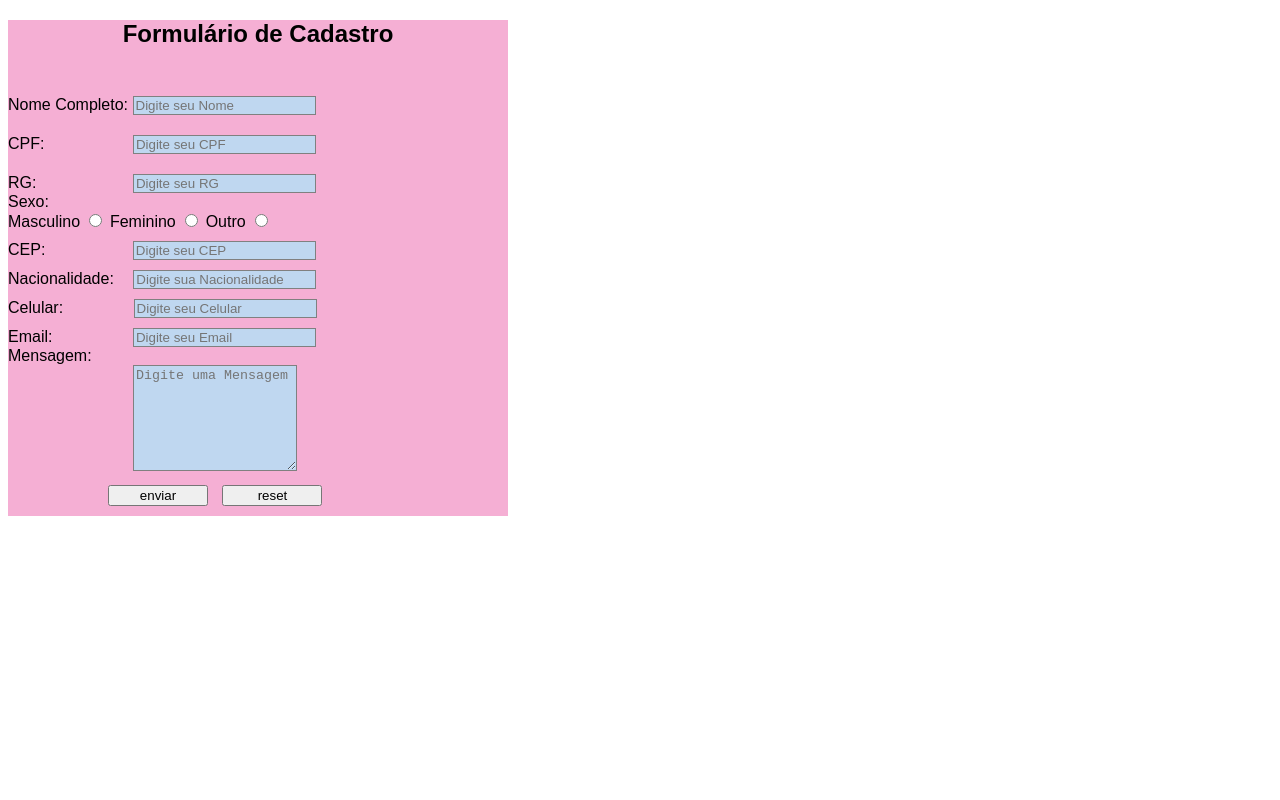
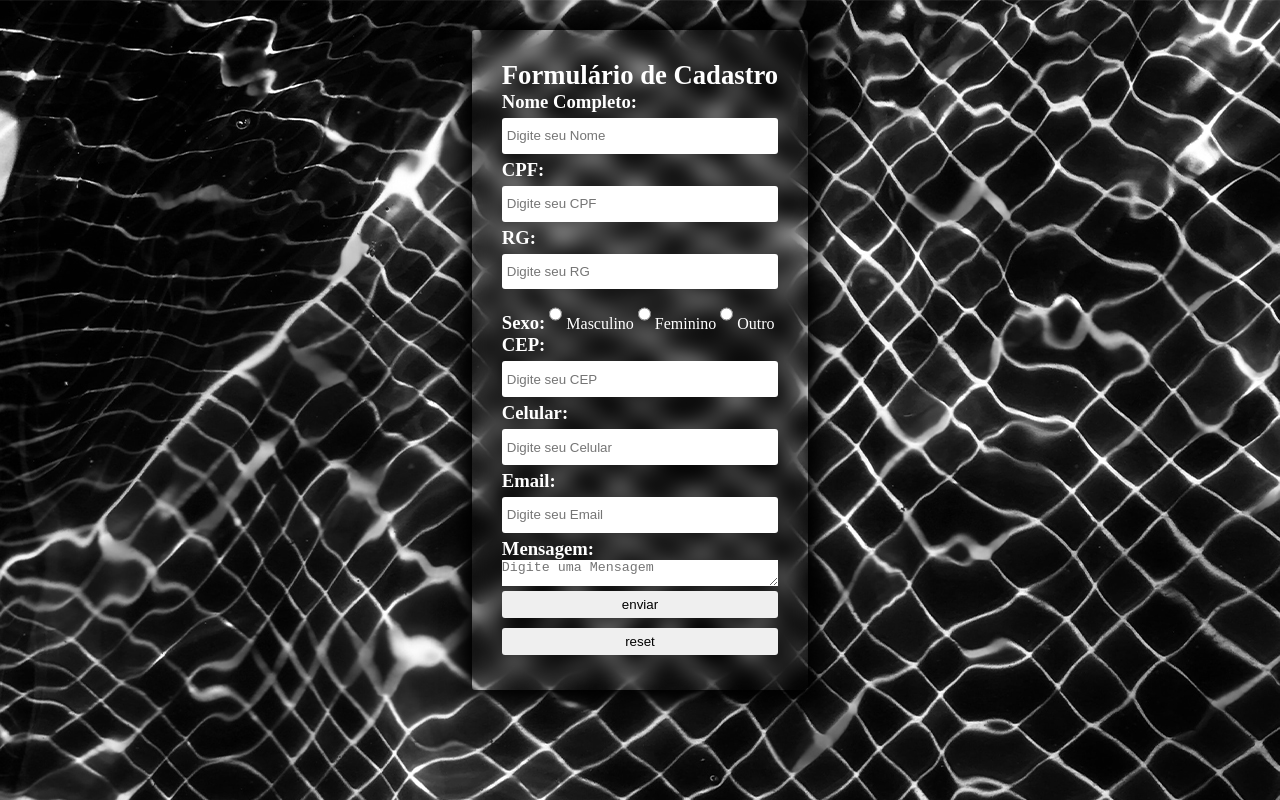
Before and after one commit to rhuanzzin/Form-Completo, a website built with Parcel: page index.html in a window 1280 px wide. Built offline with nearby package versions, Linux system fonts and the light colour scheme.

Commit message:
read
read

```diff
--- a/index.html
+++ b/index.html
@@ -4,102 +4,86 @@
     <link rel="stylesheet" typer="text/css" href="styles.css" />
     <title>Desafio formulario</title>
     <meta charset="UTF-8" lang="pt-br" />
+    <link href="https://fonts.googleapis.com/css?family=Lato:300,400,700,900&display=swap" rel="stylesheet">
   </head>
 
   <body>
     <section class="container">
       <form>
-        <h1 style="text-align: center">Formulário de Cadastro</h1>
-        <br />
+        <h1>Formulário de Cadastro</h1>
+
         <span>Nome Completo:</span>
         <input
           type="text"
-          class="base nome"
           name="nome completo"
           id="nome"
           placeholder="Digite seu Nome"
-          required=""
-        />
-        <br />
+          required=""/>
+
+
         <span>CPF:</span>
         <input
           type="number"
-          class="base cpf"
           name="cpf"
           id="cpf"
           placeholder="Digite seu CPF"
-          required=""
-        />
-        <br />
+          required=""/>
+
         <span>RG:</span>
         <input
           type="number"
-          class="base rg"
           name="rg"
           id="rg"
           placeholder="Digite seu RG"
-          required=""
-        />
-        <br />
+          required=""/>
+        <div>
+
         <span>Sexo:</span>
-        <br />
-        <span>Masculino</span>
-        <input type="radio" class="" name="sexo" id="Masculino" />
-        <span>Feminino</span>
-        <input type="radio" class="" name="sexo" id="Feminino" />
-        <span>Outro</span>
-        <input type="radio" class="" name="sexo" id="Outro" />
-        <br />
+
+        <input type="radio" name="sexo" id="Masculino" />
+        <span class="sex">Masculino</span>
+        <input type="radio" name="sexo" id="Feminino" />
+        <span class="sex">Feminino</span>
+        <input type="radio" name="sexo" id="Outro" />
+        <span class="sex">Outro</span>
+        </div>
+
+
         <span>CEP:</span>
         <input
           type="number"
-          class="base cep"
           name="cep"
           id="cep"
           placeholder="Digite seu CEP"
-          required=""
-        />
-        <br />
-        <span>Nacionalidade:</span>
-        <input
-          type="text"
-          class="base nacio"
-          name="Nacionalidade"
-          id="Nacionalidade"
-          placeholder="Digite sua Nacionalidade"
-        />
-        <br />
+          required=""/>
+
         <span>Celular:</span>
         <input
           type="tel"
-          class="base cel"
           name="Celular"
           id="Celular"
           placeholder="Digite seu Celular"
           required=""
         />
-        <br />
+
         <span>Email:</span>
         <input
           type="email"
-          class="base email"
           name="email"
           id="email"
           placeholder="Digite seu Email"
           required="@"
         />
-        <br />
+
         <span>Mensagem:</span>
-        <br />
         <textarea
-          class="base msg"
           name="mensagem"
           id="mensagem"
           placeholder="Digite uma Mensagem"
         ></textarea>
-        <br />
-        <input type="submit" class="buttone" value="enviar" />
-        <input type="reset" class="buttonr" value="reset" />
+        <input type="submit" value="enviar" />
+        <input type="reset" value="reset" />
+
       </form>
     </section>
   </body>
--- a/styles.css
+++ b/styles.css
@@ -1,47 +1,55 @@
+*{
+  border:0;
+  margin:0;
+  padding:0;
+}
 body {
-  font-family: sans-serif;
+  margin:0;
+  overflow-x: hidden;
+}
+
+.container{
   background-color: white;
+  background-image: url('./src/bg.jpg');
+  background-repeat: no-repeat;
+  height: 100vh;
+  width: 100vw;
+  display: flex;
+  justify-content: center;
 }
-.container {
-  background-color: rgb(245, 175, 212);
-  max-width: 500px;
+h1{
+  color:white;
+  font-size: 20pt;
+  font-weight: 900;
 }
-.base {
-  margin: 10px;
-  border: 1px solid grey;
-  background-color: rgb(191, 215, 240);
+form {
+  margin:30px 0px;
+  border-radius: 3px;
+  display: flex;
+  flex-direction: column;
+  padding: 30px;
+  max-height: 600px;
+
+-webkit-backdrop-filter: blur(10px);
+backdrop-filter: blur(10px);
+
+box-shadow: 0px 0px 20px 10px rgba(0, 0, 0, 1);
 }
-.nome {
-  margin-left: 0px;
+span{
+  cursor: default;
+  color:white;
+  font-size: 14pt;
+  font-weight: 900;
 }
-.cpf {
-  margin-left: 84px;
+
+input{
+  height: 30px;
+  padding: 5px;
+  margin: 5px 0px;
+  border-radius: 3px;
 }
-.rg {
-  margin: 10px 0px 0px 92px;
+.sex {
+  font-size: 12pt;
+  color: white;
+  font-weight: 100;
 }
-.cep {
-  margin: 10px 0px 0px 83px;
-}
-.nacio {
-  margin: 10px 0px 0px 15px;
-}
-.cel {
-  margin: 10px 0px 0px 66px;
-}
-.email {
-  margin: 10px 0px 0px 76px;
-}
-.msg {
-  margin: 0px 0px 0px 125px;
-  height: 100px;
-  width: 158px;
-}
-.buttone {
-  margin: 10px 0px 0px 100px;
-  width: 100px;
-}
-.buttonr {
-  margin: 10px;
-  width: 100px;
-}
```
Also changed, not shown: src/bg.jpg (added), src/read.jpg (added), src/res.jpg (added).
